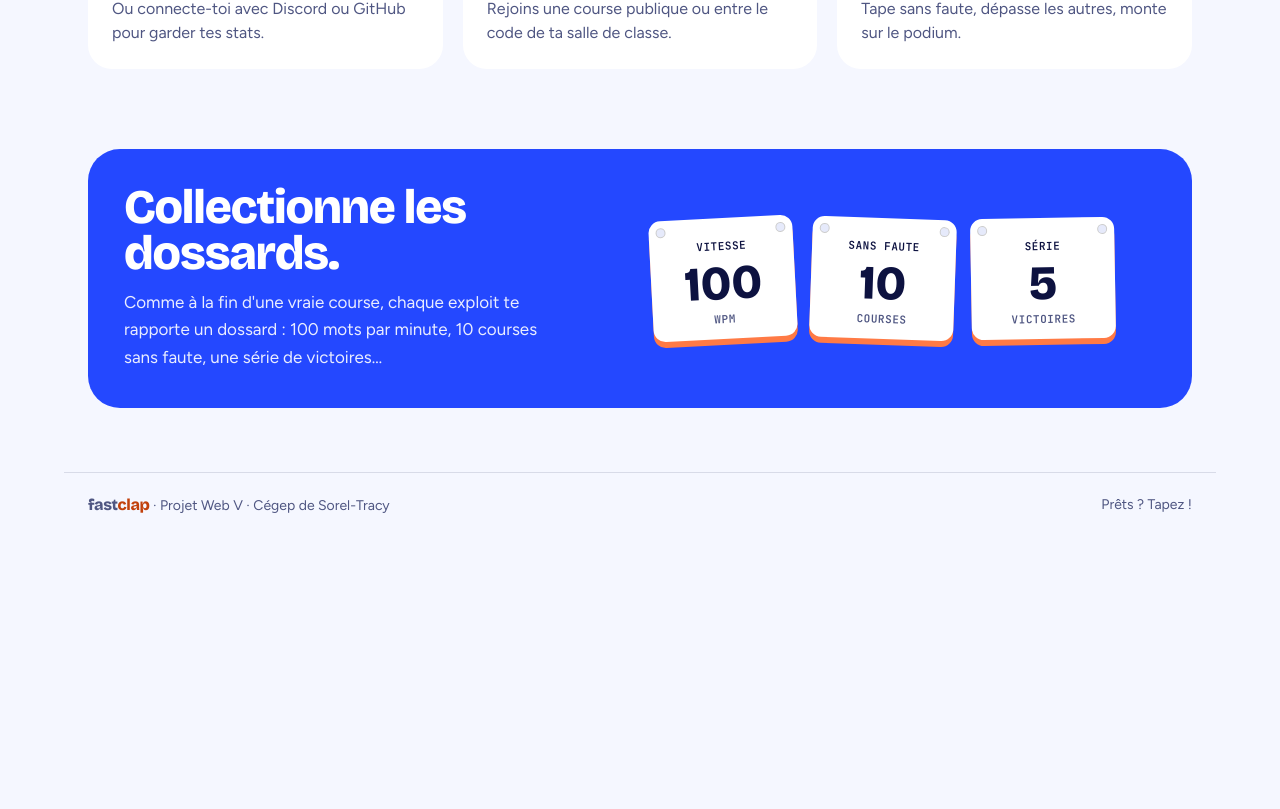
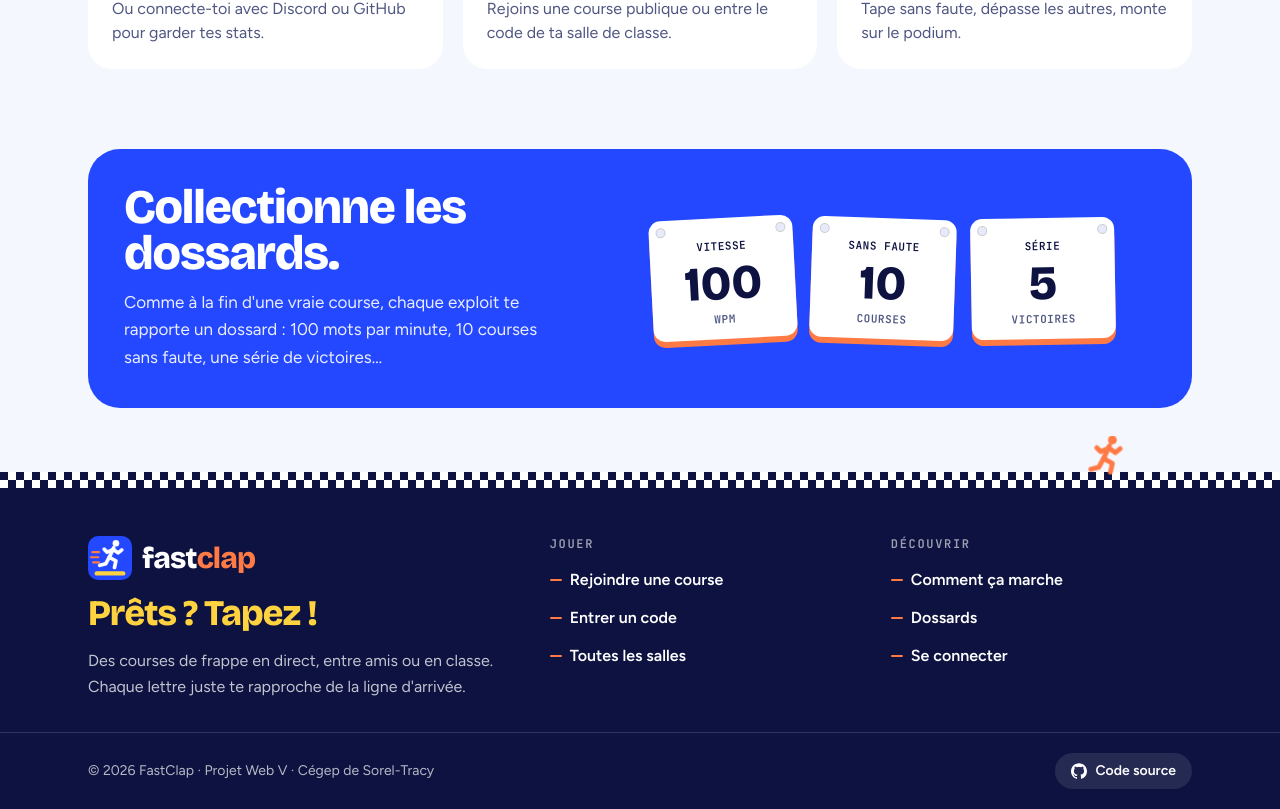
Before and after one commit to blanchejose/fastclap, a Next.js app: page / in a window 1280 px wide. Shown: the part 1214-2023 px from the top of the page. Before the commit the page ends 1751 px from the top, so only its background shows below. Built offline with nearby package versions, Linux system fonts and the light colour scheme; no server answers; the database is empty.

Commit message:
Pied de page commun avec ligne d'arrivée, traduit FR/EN

```diff
--- a/src/app/globals.css
+++ b/src/app/globals.css
@@ -19,6 +19,7 @@
   --juste: #0b7a4b;
   --faute: #d92d2d;
   --focus: #2448ff;
+  --pied: #0d1240;
   color-scheme: light;
 }
 
@@ -36,6 +37,7 @@
     --juste: #3dd68c;
     --faute: #ff6b6b;
     --focus: #8fa3ff;
+    --pied: #070a2b;
     color-scheme: dark;
   }
 }
@@ -53,6 +55,7 @@
   --juste: #3dd68c;
   --faute: #ff6b6b;
   --focus: #8fa3ff;
+  --pied: #070a2b;
   color-scheme: dark;
 }
 
@@ -70,6 +73,7 @@
   --color-juste: var(--juste);
   --color-faute: var(--faute);
   --color-focus: var(--focus);
+  --color-pied: var(--pied);
   /* Texte sur le jaune : toujours la nuit, dans les deux modes. */
   --color-nuit: #0d1240;
 
--- a/src/app/layout.tsx
+++ b/src/app/layout.tsx
@@ -1,6 +1,7 @@
 import type { Metadata } from "next";
 import { Bricolage_Grotesque, Figtree, JetBrains_Mono } from "next/font/google";
 import { getDictionary, getLocale } from "@/i18n/server";
+import { SiteFooter } from "@/components/SiteFooter";
 import "./globals.css";
 
 const bricolage = Bricolage_Grotesque({
@@ -52,6 +53,7 @@ export default async function RootLayout({ children }: LayoutProps<"/">) {
           {t.common.skip}
         </a>
         {children}
+        <SiteFooter />
       </body>
     </html>
   );
--- a/src/app/page.tsx
+++ b/src/app/page.tsx
@@ -1,6 +1,5 @@
 import Link from "next/link";
 import { Suspense } from "react";
-import { Wordmark } from "@/components/Logo";
 import { RaceDemo } from "@/components/RaceDemo";
 import { RoomCodeForm } from "@/components/RoomCodeForm";
 import { RoomList } from "@/components/RoomList";
@@ -121,12 +120,6 @@ export default async function Home({ searchParams }: PageProps<"/">) {
           </ul>
         </section>
       </main>
-      <footer className="border-trait text-sourdine mx-auto flex w-full max-w-6xl flex-wrap items-center justify-between gap-4 border-t-[1.5px] px-6 py-5 text-sm">
-        <span>
-          <Wordmark className="text-base" /> · {t.common.footer}
-        </span>
-        <span>{t.common.slogan}</span>
-      </footer>
     </>
   );
 }
--- /dev/null
+++ b/src/components/SiteFooter.tsx
@@ -0,0 +1,96 @@
+import Link from "next/link";
+import { getDictionary } from "@/i18n/server";
+import { GitHubIcon } from "./BrandIcons";
+import { LogoMark, Runner } from "./Logo";
+
+const REPO = "https://github.com/blanchejose/fastclap";
+
+// Pied de page commun à toutes les pages (composant serveur), ajouté dans le
+// layout. Il s'ouvre sur un damier : la ligne d'arrivée de la course.
+export async function SiteFooter() {
+  const t = await getDictionary();
+  const f = t.footer;
+
+  const columns = [
+    {
+      title: f.play,
+      links: [
+        { href: "/go", label: f.go },
+        { href: "/#rejoindre", label: f.code },
+        { href: "/salles", label: f.rooms },
+      ],
+    },
+    {
+      title: f.discover,
+      links: [
+        { href: "/#comment", label: t.common.how },
+        { href: "/#dossards", label: t.common.bibs },
+        { href: "/connexion", label: t.common.login },
+      ],
+    },
+  ];
+
+  return (
+    <footer className="bg-pied mt-auto text-white">
+      {/* Ligne d'arrivée en damier, avec un coureur qui la franchit. */}
+      <div className="relative h-4 bg-[repeating-conic-gradient(#fff_0_25%,#0d1240_0_50%)] bg-size-[16px_16px]">
+        <Runner className="text-orange absolute -top-9 right-[12%] size-10" />
+      </div>
+
+      <div className="mx-auto grid w-full max-w-6xl gap-10 px-6 pt-12 pb-8 md:grid-cols-[1.4fr_1fr_1fr]">
+        <div className="flex flex-col gap-4">
+          <Link
+            href="/"
+            className="flex items-center gap-2.5 self-start"
+            aria-label={t.common.home}
+          >
+            <LogoMark className="size-11" />
+            <span className="font-display text-3xl font-extrabold tracking-tight">
+              fast<span className="text-orange">clap</span>
+            </span>
+          </Link>
+          <p className="font-display text-jaune text-4xl leading-none font-extrabold tracking-tight">
+            {f.slogan}
+          </p>
+          <p className="max-w-[28em] leading-relaxed text-white/75">{f.tagline}</p>
+        </div>
+
+        {columns.map((col) => (
+          <nav key={col.title} aria-label={col.title} className="flex flex-col gap-3">
+            <h2 className="font-mono text-xs font-semibold tracking-[0.14em] text-white/60 uppercase">
+              {col.title}
+            </h2>
+            <ul className="flex flex-col gap-2.5">
+              {col.links.map((link) => (
+                <li key={link.href}>
+                  <Link
+                    href={link.href}
+                    className="group inline-flex items-center gap-2 font-semibold underline-offset-4 hover:underline"
+                  >
+                    <span className="bg-orange h-0.5 w-3 rounded-full transition-all group-hover:w-5" />
+                    {link.label}
+                  </Link>
+                </li>
+              ))}
+            </ul>
+          </nav>
+        ))}
+      </div>
+
+      <div className="border-t border-white/15">
+        <div className="mx-auto flex w-full max-w-6xl flex-wrap items-center justify-between gap-4 px-6 py-5 text-sm text-white/70">
+          <p>
+            © {new Date().getFullYear()} FastClap · {f.credit}
+          </p>
+          <a
+            href={REPO}
+            className="inline-flex items-center gap-2 rounded-full bg-white/10 px-4 py-2 font-semibold text-white transition hover:bg-white/20"
+          >
+            <GitHubIcon className="size-4" />
+            {f.source}
+          </a>
+        </div>
+      </div>
+    </footer>
+  );
+}
--- a/src/i18n/dictionaries.ts
+++ b/src/i18n/dictionaries.ts
@@ -20,8 +20,18 @@ export const fr = {
     switchLang: "Switch to English",
     langShort: "EN",
     loadingRooms: "Chargement des salles…",
-    footer: "Projet Web V · Cégep de Sorel-Tracy",
+  },
+  footer: {
     slogan: "Prêts ? Tapez !",
+    tagline:
+      "Des courses de frappe en direct, entre amis ou en classe. Chaque lettre juste te rapproche de la ligne d'arrivée.",
+    play: "Jouer",
+    go: "Rejoindre une course",
+    code: "Entrer un code",
+    rooms: "Toutes les salles",
+    discover: "Découvrir",
+    credit: "Projet Web V · Cégep de Sorel-Tracy",
+    source: "Code source",
   },
   levels: { BEGINNER: "Débutant", INTERMEDIATE: "Intermédiaire", PRO: "Pro" },
   visibility: { PUBLIC: "Publique", SEMI_PUBLIC: "Avec code", PRIVATE: "Privée" },
@@ -178,8 +188,18 @@ export const en: Dictionary = {
     switchLang: "Passer en français",
     langShort: "FR",
     loadingRooms: "Loading rooms…",
-    footer: "Web V project · Cégep de Sorel-Tracy",
+  },
+  footer: {
     slogan: "Ready? Type!",
+    tagline:
+      "Live typing races with friends or in class. Every correct letter brings you closer to the finish line.",
+    play: "Play",
+    go: "Join a race",
+    code: "Enter a code",
+    rooms: "All rooms",
+    discover: "Discover",
+    credit: "Web V project · Cégep de Sorel-Tracy",
+    source: "Source code",
   },
   levels: { BEGINNER: "Beginner", INTERMEDIATE: "Intermediate", PRO: "Pro" },
   visibility: { PUBLIC: "Public", SEMI_PUBLIC: "With code", PRIVATE: "Private" },
```
Also changed, not shown: 1 other file (tests, documents, lock files or other folders).
